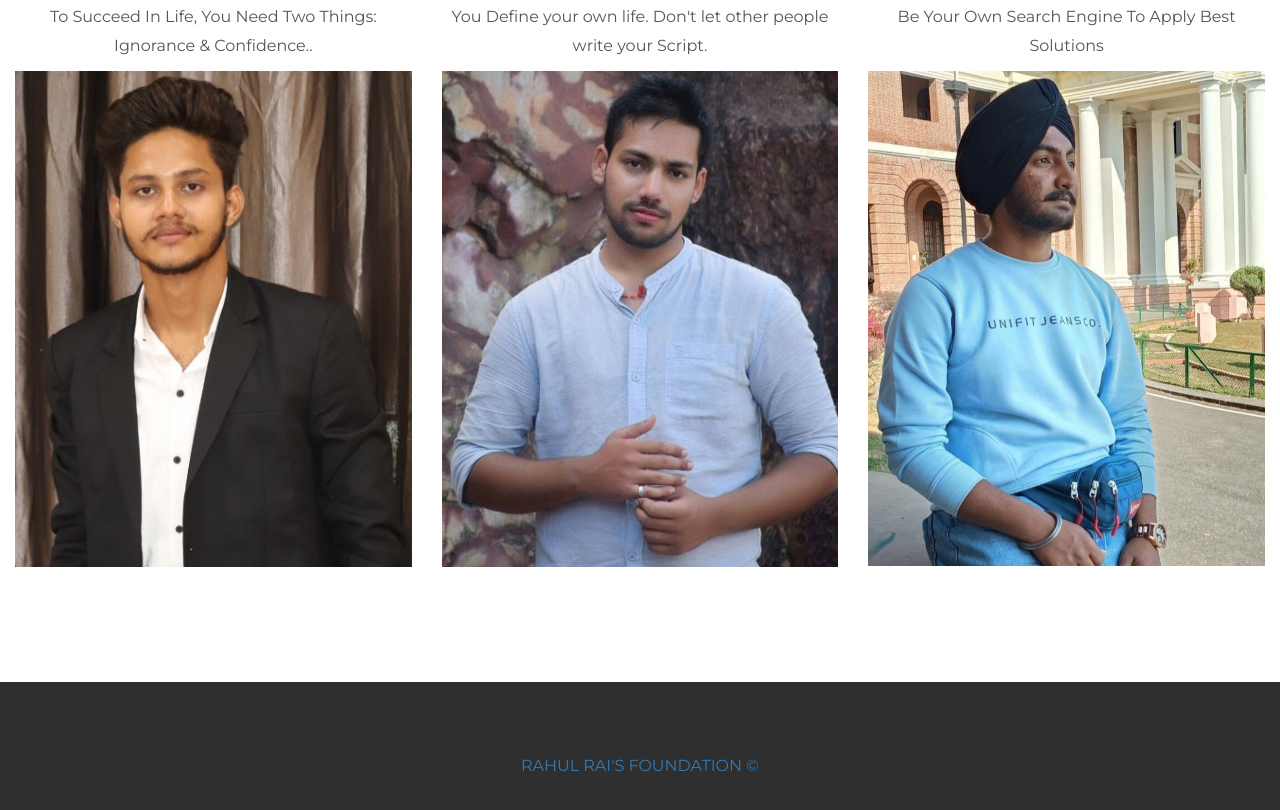
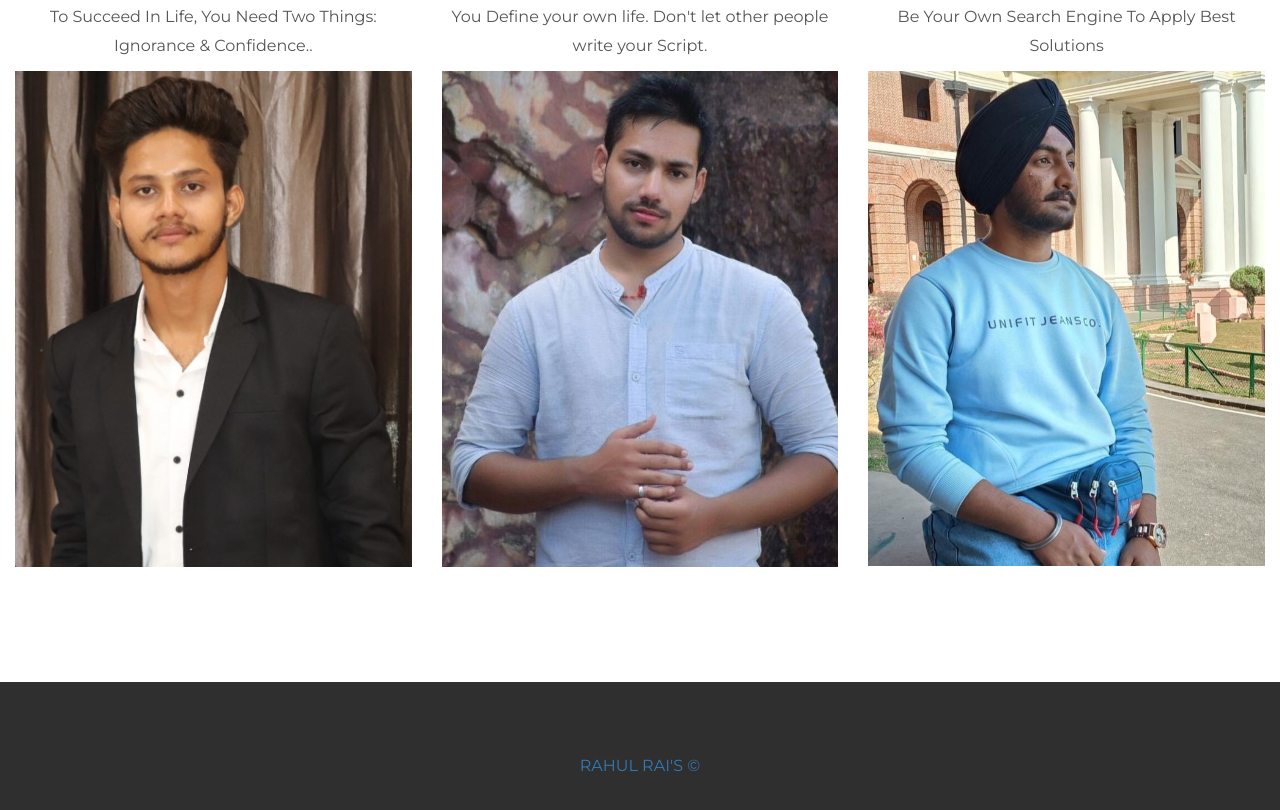
Before and after one commit to rahulrai8997/secondfoundation, a plain HTML site: page index.html in a window 1280 px wide. Shown: the part 1660-2470 px from the top of the page. Drawn offline with nearby package versions, Linux system fonts and the light colour scheme.

Commit message:
Update index.html

```diff
--- a/index.html
+++ b/index.html
@@ -1,7 +1,7 @@
 <html>
 <head>
 
-  <title> Rahul Rai's Foundation</title>
+  <title> Rahul Rai's </title>
   <meta charset="utf-8">
   <meta name="viewport" content="width=device-width, initial-scale=1">
   <link rel="stylesheet" href="https://maxcdn.bootstrapcdn.com/bootstrap/3.4.1/css/bootstrap.min.css">
@@ -113,7 +113,7 @@
 
 <!-- Footer -->
 <footer class="container-fluid bg-4 text-center">
-  <p><a href="https://rahulrai8997.github.io/rai-foundation/"> RAHUL RAI'S FOUNDATION ©</a></p>
+  <p><a href="https://rahulrai8997.github.io/rai-foundation/"> RAHUL RAI'S  ©</a></p>
 </footer>
 
 </body>
```
